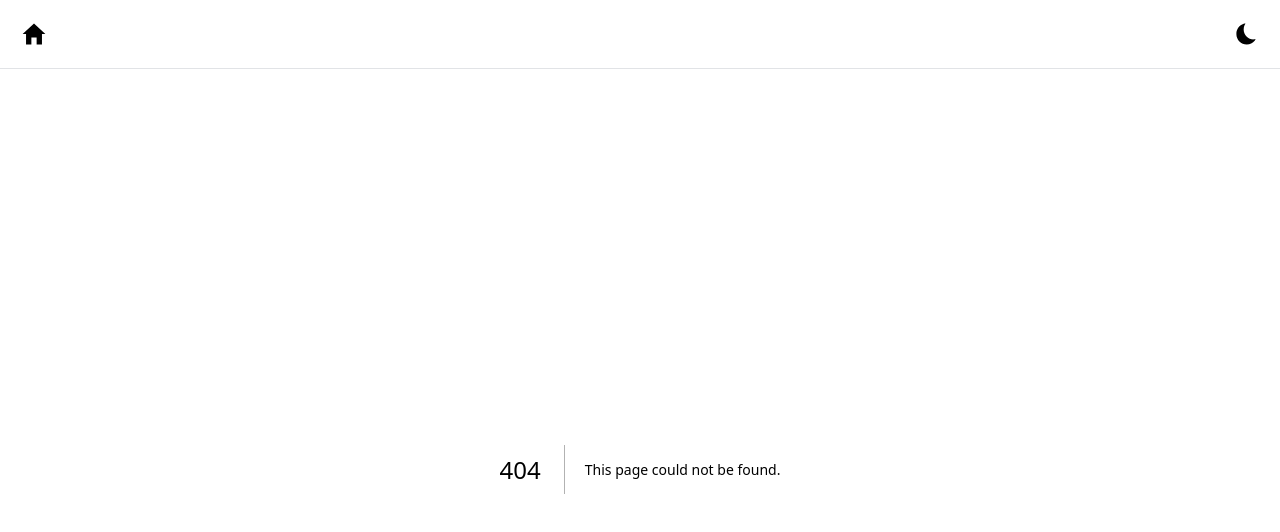
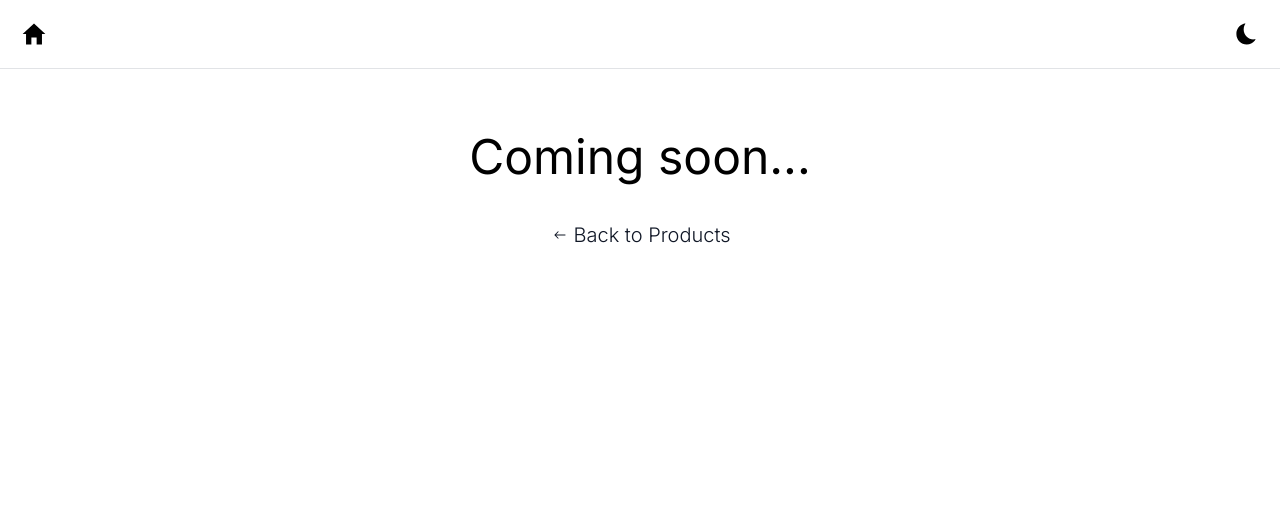
Before and after one commit to aureliojoseph/my-store, a Next.js app: page /cart in a window 1280 px wide. Before the commit this address had no page. Shown: the top 532 px of the page. Built offline with nearby package versions, Linux system fonts and the light colour scheme.

Commit message:
FS-10: create Cart page

```diff
--- /dev/null
+++ b/src/app/cart/page.tsx
@@ -0,0 +1,19 @@
+import Link from "next/link";
+import { IoIosArrowRoundBack } from "react-icons/io";
+
+export default function CartPage() {
+  return (
+    <div className="flex flex-col gap-10">
+      <h1 className="pt-16 text-center text-xl sm:text-2xl md:text-3xl lg:text-4xl xl:text-5xl 2xl:text-6xl">
+        Coming soon...
+      </h1>
+      <Link
+        className="flex items-center justify-center gap-1 pb-10 text-sm font-light text-gray-900 transition-all duration-300 ease-linear hover:text-gray-500 dark:text-gray-50 dark:hover:text-gray-300 lg:text-lg xl:text-xl 2xl:text-2xl"
+        href={"/products"}
+      >
+        <IoIosArrowRoundBack className="text-base lg:text-lg xl:text-xl 2xl:text-2xl" />
+        Back to Products
+      </Link>
+    </div>
+  );
+}
```
